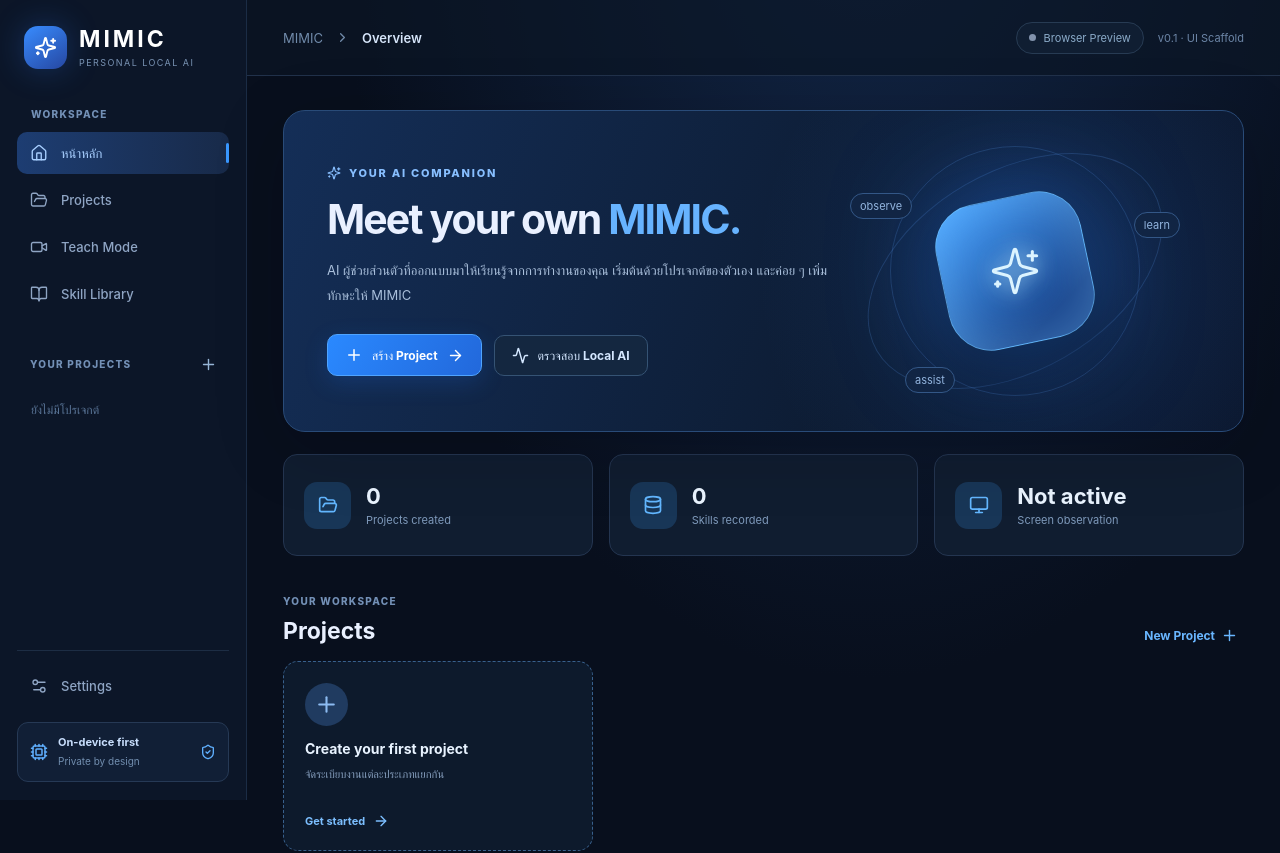
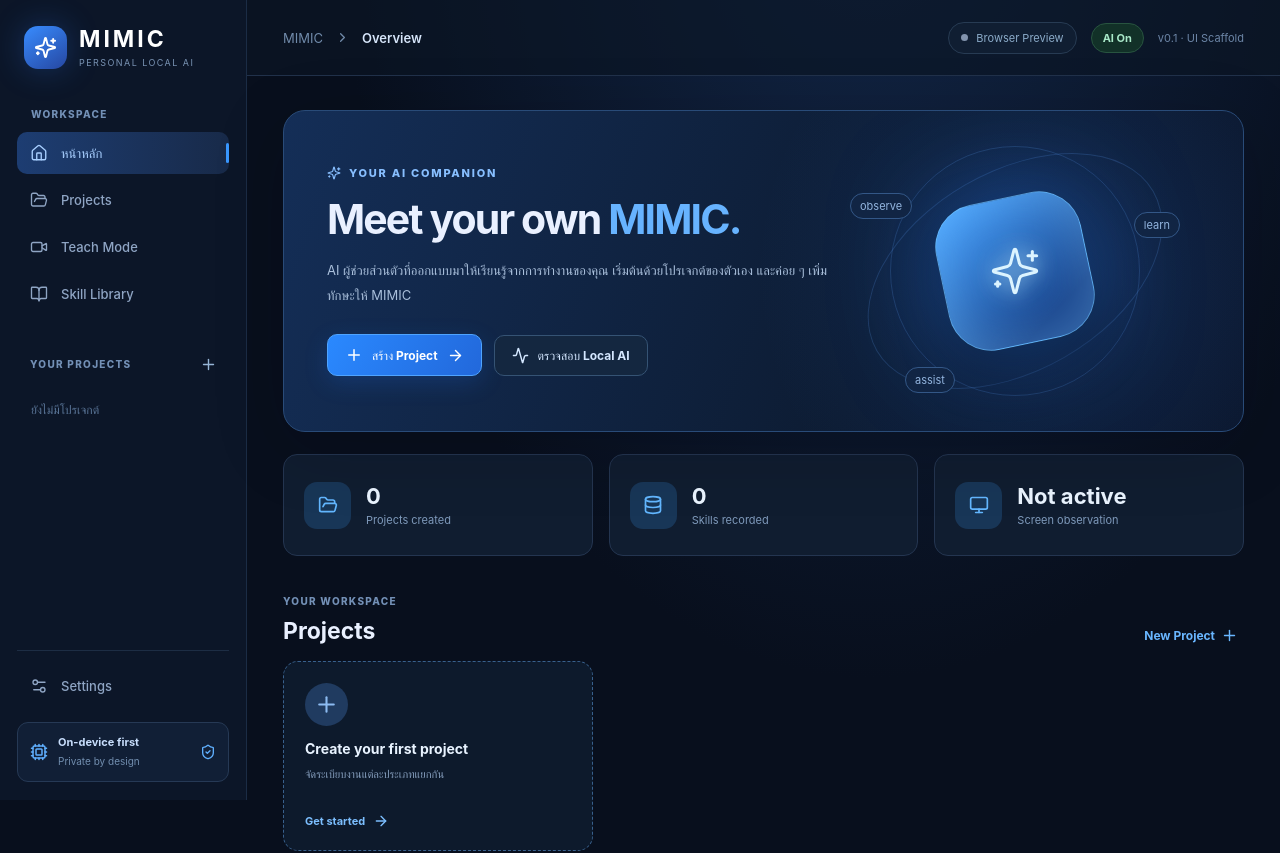
Before and after one commit to TephudsadinAIS/MIMIC, a React (Vite) app: page / in a window 1280 px wide. Shown: the top 853 px of the page. Built offline with nearby package versions, Linux system fonts and the light colour scheme.

Commit message:
feat: add per-app local AI toggle

```diff
--- a/src/App.tsx
+++ b/src/App.tsx
@@ -16,6 +16,7 @@ function StatusPill({ connection }: { connection: ConnectionState }) {
   const connected = connection.phase === 'ready';
   const label = connection.phase === 'checking' ? 'กำลังตรวจสอบ...' :
     connected ? (connection.status.models.length ? 'Local AI Connected' : 'Server Connected · No Model') :
+    connection.phase === 'disabled' ? 'Local AI Off' :
     connection.phase === 'browser' ? 'Browser Preview' : 'Local AI Offline';
   return <span className={'status-pill ' + (connected ? 'online' : 'offline')}>
     <span className="status-dot" /> {label}
@@ -52,6 +53,7 @@ export default function App() {
   const [connection, setConnection] = useState<ConnectionState>(
     isDesktop() ? { phase: 'checking' } : { phase: 'browser' },
   );
+  const [aiEnabled, setAiEnabled] = useState(true);
   const [model, setModel] = useState('');
   const [chatHistory, setChatHistory] = useState<ChatMessage[]>([]);
   const [draft, setDraft] = useState('');
@@ -69,7 +71,7 @@ export default function App() {
 
   const project = projects.find((item) => item.id === selectedId) ?? null;
   const selectedModels: string[] = connection.phase === 'ready' ? connection.status.models : [];
-  const canChat = connection.phase === 'ready' && model.length > 0 && !busy;
+  const canChat = aiEnabled && connection.phase === 'ready' && model.length > 0 && !busy;
 
   const refreshAi = useCallback(async () => {
     if (!isDesktop()) {
@@ -88,7 +90,18 @@ export default function App() {
   }, []);
 
   useEffect(() => { saveProjects(projects); }, [projects]);
-  useEffect(() => { void refreshAi(); }, [refreshAi]);
+  useEffect(() => { if (aiEnabled) void refreshAi(); }, [aiEnabled, refreshAi]);
+
+  function toggleAi() {
+    if (aiEnabled) {
+      setAiEnabled(false);
+      setConnection({ phase: 'disabled' });
+      setModel('');
+      setChatError('');
+      return;
+    }
+    setAiEnabled(true);
+  }
 
   async function refreshWindows() {
     try {
@@ -288,7 +301,7 @@ export default function App() {
         <div className="assistant-welcome">
           <span className="assistant-bubble"><Sparkles size={20} /></span>
           <strong>สวัสดีครับ ผม MIMIC</strong>
-          <p>พูดคุยกับโมเดลในเครื่องได้เมื่อเชื่อม LM Studio แล้ว ตอนนี้ยังมองหรือควบคุมหน้าจอไม่ได้ครับ</p>
+          <p>{aiEnabled ? 'พูดคุยกับโมเดลในเครื่องได้เมื่อเชื่อม LM Studio แล้ว ตอนนี้ยังมองหรือควบคุมหน้าจอไม่ได้ครับ' : 'Local AI ถูกปิดสำหรับ MIMIC แล้ว LM Studio และแอปอื่นยังทำงานตามปกติ'}</p>
         </div>
         {chatHistory.map((message) => <div key={message.id} className={'message ' + message.role}>
           {message.content}
@@ -301,7 +314,7 @@ export default function App() {
           rows={2}
           value={draft}
           onChange={(event) => setDraft(event.target.value)}
-          placeholder={canChat ? 'พิมพ์คุยกับ MIMIC...' : 'เชื่อม LM Studio และโหลดโมเดลเพื่อเริ่มแชต'}
+          placeholder={aiEnabled ? (canChat ? 'พิมพ์คุยกับ MIMIC...' : 'เชื่อม LM Studio และโหลดโมเดลเพื่อเริ่มแชต') : 'Local AI ถูกปิดใน MIMIC'}
           disabled={!canChat}
           aria-label="ข้อความถึง MIMIC"
         />
@@ -349,7 +362,7 @@ export default function App() {
     <main className="main-area">
       <header className="topbar">
         <div className="breadcrumbs"><span>MIMIC</span><ChevronRight size={15} /><strong>{view === 'home' ? 'Overview' : view === 'workspace' ? (project?.name ?? 'Projects') : view === 'teach' ? 'Teach Mode' : view === 'skills' ? 'Skill Library' : 'Settings'}</strong></div>
-        <div className="top-actions"><StatusPill connection={connection} /><span className="version-tag">v0.1 · UI Scaffold</span></div>
+        <div className="top-actions"><StatusPill connection={connection} /><button type="button" className={'ai-toggle ' + (aiEnabled ? 'on' : 'off')} onClick={toggleAi}>{aiEnabled ? 'AI On' : 'AI Off'}</button><span className="version-tag">v0.1 · UI Scaffold</span></div>
       </header>
 
       <div className="page-content">
@@ -426,10 +439,10 @@ export default function App() {
           <span className="section-eyebrow">CONFIGURATION</span><h1>Local AI Settings</h1><p>สำหรับ MIMIC v0.1 เชื่อมเฉพาะ LM Studio บนคอมพิวเตอร์ของคุณ ไม่ใช้ Cloud API</p>
           <section className="panel settings-panel">
             <div className="settings-title"><div className="settings-icon"><Cpu size={23} /></div><div><h3>LM Studio</h3><span>http://127.0.0.1:1234/v1</span></div><StatusPill connection={connection} /></div>
-            <div className="settings-row"><div><strong>Connection</strong><p>ตรวจสอบ Local Server และรายการโมเดล</p></div><button className="secondary-button" type="button" onClick={() => void refreshAi()} disabled={connection.phase === 'checking'}><RefreshCw size={16} /> Check connection</button></div>
+            <div className="settings-row"><div><strong>Connection</strong><p>ตรวจสอบ Local Server และรายการโมเดล</p></div><button className="secondary-button" type="button" onClick={() => void refreshAi()} disabled={!aiEnabled || connection.phase === 'checking'}><RefreshCw size={16} /> Check connection</button></div>
             {connection.phase === 'error' && <div className="inline-error" role="alert">{connection.reason}</div>}
             {connection.phase === 'browser' && <div className="information-box">นี่คือ Browser Preview — ให้รัน <code>npm run dev</code> บน Windows เพื่อเชื่อม LM Studio ผ่าน Desktop Backend</div>}
-            <div className="settings-row"><div><strong>Chat model</strong><p>เลือกจากโมเดลที่ LM Studio ส่งกลับมา</p></div><select aria-label="AI Model" value={model} disabled={!selectedModels.length} onChange={(event) => setModel(event.target.value)}><option value="">ยังไม่มีโมเดล</option>{selectedModels.map((item) => <option key={item} value={item}>{item}</option>)}</select></div>
+            <div className="settings-row"><div><strong>Chat model</strong><p>เลือกจากโมเดลที่ LM Studio ส่งกลับมา</p></div><select aria-label="AI Model" value={model} disabled={!aiEnabled || !selectedModels.length} onChange={(event) => setModel(event.target.value)}><option value="">ยังไม่มีโมเดล</option>{selectedModels.map((item) => <option key={item} value={item}>{item}</option>)}</select></div>
             <div className="settings-row"><div><strong>Screen capture & Automation</strong><p>สิทธิ์ควบคุมหน้าจอจะต้องได้รับการยืนยันจากผู้ใช้</p></div><span className="chip subtle"><LockKeyhole size={14} /> Disabled</span></div>
             <div className="settings-row"><div><strong>Speech input</strong><p>ไมโครโฟนและ Thai STT ยังไม่พร้อมใช้งาน</p></div><span className="chip subtle"><Mic size={14} /> Planned</span></div>
           </section>
--- a/src/styles.css
+++ b/src/styles.css
@@ -45,6 +45,8 @@ button:focus-visible, input:focus-visible, textarea:focus-visible, select:focus-
 .breadcrumbs { display:flex; gap:12px; align-items:center; color:#718bab; font-size:13px; }
 .breadcrumbs strong { color:#d6e5f9; font-weight:600; }
 .top-actions { display:flex; gap:14px; align-items:center; }
+.ai-toggle { border:1px solid #285440; border-radius:18px; padding:7px 11px; color:#a8e8c8; background:#123128; font-size:11px; font-weight:700; }
+.ai-toggle.off { color:#aebed1; background:#1a2738; border-color:#35465b; }
 .status-pill { display:inline-flex; align-items:center; gap:8px; color:#8babc9; font-size:11px; padding:8px 12px; border:1px solid #273b53; background:#101e32; border-radius:20px; white-space:nowrap; }
 .status-pill.online { color:#9ce5c6; border-color:#245341; background:#102c29; }
 .status-dot { width:7px; height:7px; display:inline-block; flex:0 0 7px; border-radius:50%; background:#8293ad; }
--- a/src/types.ts
+++ b/src/types.ts
@@ -100,4 +100,5 @@ export type ConnectionState =
   | { phase: 'checking' }
   | { phase: 'ready'; status: AiStatus }
   | { phase: 'error'; reason: string }
+  | { phase: 'disabled' }
   | { phase: 'browser' };
```
Also changed, not shown: 1 other file (tests, documents, lock files or other folders).
